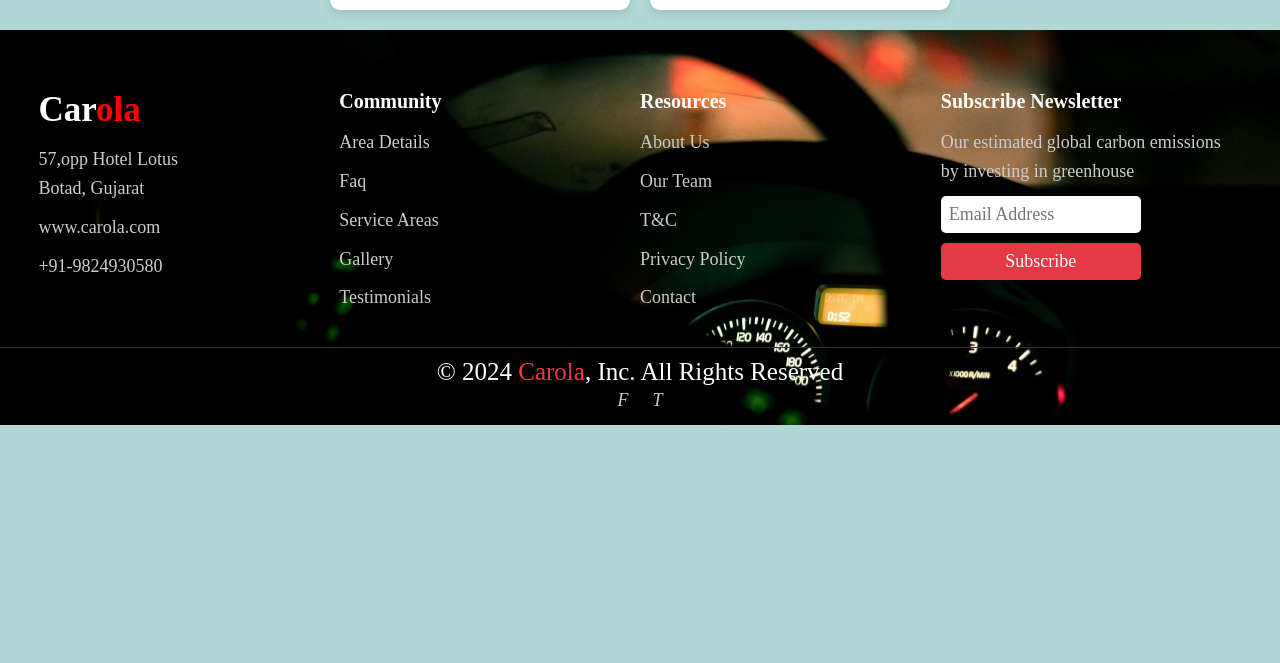
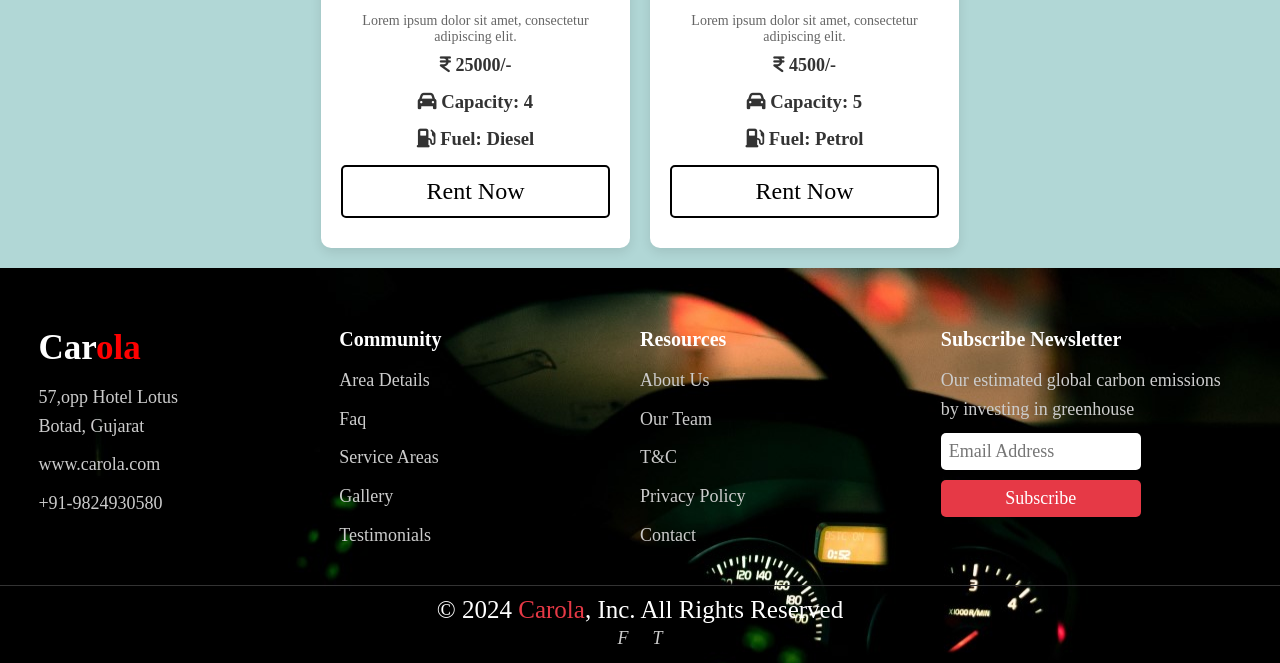
Before and after one commit to rahul2832005/car-rental-service, a PHP site: page /projects/car_list1.php in a window 1280 px wide. Shown: the part 1201-1864 px from the top of the page. Before the commit the page ends 1626 px from the top, so only its background shows below. Run offline with PHP 8.4, Linux system fonts and the light colour scheme; a user stored in the database is signed in; data comes from the database, SQL or seed files in the repository; data that the repository does not hold is empty; some web fonts are replaced.

Commit message:
change_design

```diff
--- a/admin/dashboard.php
+++ b/admin/dashboard.php
@@ -42,7 +42,7 @@
                 </li>
 
                 <li>
-                    <a href="#" id="dr-drop">Driver <span class="down-icon4">▶</span></a>
+                    <a href="#" id="dr-drop">Driver <span class="down-icon4" style="margin-left:104px;">▶</span></a>
                     <ul class="dropdown" id="dr-dropdown">
                         <li><a href="add_driver.php" target="second">Add Driver</a></li>
                         <!-- <li><a href="validationjs.php" target="second">Add Cars</a></li> -->
--- a/admin/new-booking.php
+++ b/admin/new-booking.php
@@ -15,7 +15,7 @@
         body {
             font-family: 'pop-regular', sans-serif;
             margin: 20px;
-            background-color: #f8f9fa;
+            background-color:rgb(221, 224, 227);
         }
         .container {
             max-width: 1000px;
--- a/user/car_list1.php
+++ b/user/car_list1.php
@@ -1,5 +1,6 @@
 <?php
 session_start();
+error_reporting(0);
 
 ?>
 <!DOCTYPE html>
@@ -19,7 +20,7 @@ session_start();
 
         body {
             font-family: 'pop-regular', sans-serif;
-            background-color: #f5f5f5;
+            background-color: #b1d7d6;
             margin: 0;
             padding: 0;
             display: flex;
@@ -57,7 +58,7 @@ session_start();
 
         .card {
             background-color: #fff;
-            width: 300px;
+            width: 309px;
             border-radius: 10px;
             box-shadow: 0 4px 12px rgba(0, 0, 0, 0.1);
             overflow: hidden;
@@ -67,15 +68,17 @@ session_start();
             color: #333;
         }
 
-        .card:hover {
+        /* .card:hover {
             transform: scale(1.05);
-        }
+        } */
 
         .card img {
-            width: 100%;
-            height: 200px;
+            width: 110%;
+            height: 315px;
             object-fit: cover;
             border-radius: 10px;
+            margin-top: -13px;
+            margin-left: -13px;
         }
 
         .card-title {
@@ -101,25 +104,27 @@ session_start();
             font-size: 18px;
             font-weight: bold;
             color: #333;
+            margin-top: 10px;
         }
 
         .order-button {
-            background-color: rgb(224, 45, 60);
-            color: #fff;
-            padding: 10px 15px;
-            border: none;
+            background-color:#fff;
+            color: #000;
+            padding: 5px 15px;
+            border: 2px solid black;
             border-radius: 5px;
             cursor: pointer;
             text-align: center;
             display: block;
             width: 100%;
             text-decoration: none;
-            font-size: 16px;
+            font-size: 24px;
             transition: background 0.3s;
         }
 
         .order-button:hover {
-            background-color: rgb(245, 236, 240);
+            background-color: rgb(224, 45, 60);
+            color: #fff;
         }
 
         #header {
@@ -166,7 +171,7 @@ session_start();
 @include "navbar.php";
 ?>
 
-<body>
+<body style="background-color: #b1d7d6;">
 
 
     <div class="fleet" id="fleet-container">
--- a/user/dis_car.php
+++ b/user/dis_car.php
@@ -190,7 +190,7 @@ if (mysqli_num_rows($select_car) > 0) {
            <img src="../admin/img/<?php echo $image[0]; ?>">
             </div>
             <div class="card-header">
-                <h2 class="card-title"><?php echo $row['name']; ?></h2>
+                <h2 class="card-title"><?php echo $row['cname']; ?></h2>
             </div>
             <div class="card-body">
                 <p class="description">
--- a/user/search_cars.php
+++ b/user/search_cars.php
@@ -23,7 +23,7 @@ error_reporting(0);
 
         body {
             font-family: 'pop-regular';
-            background-color: #f5f5f5;
+            background-color: #b1d7d6;
             justify-content: center;
             align-items: center;
             /* height: 100vh; */
```
Also changed, not shown: admin/canceled-booking.php (+6 -2 lines), admin/confirmed-booking.php (+6 -2 lines), admin/managedriver.php (+6 -3 lines), admin/reguser.php (+5 -2 lines), user/car_detail.php (+6 -6 lines), user/css/car_details.css (+4 -3 lines).
